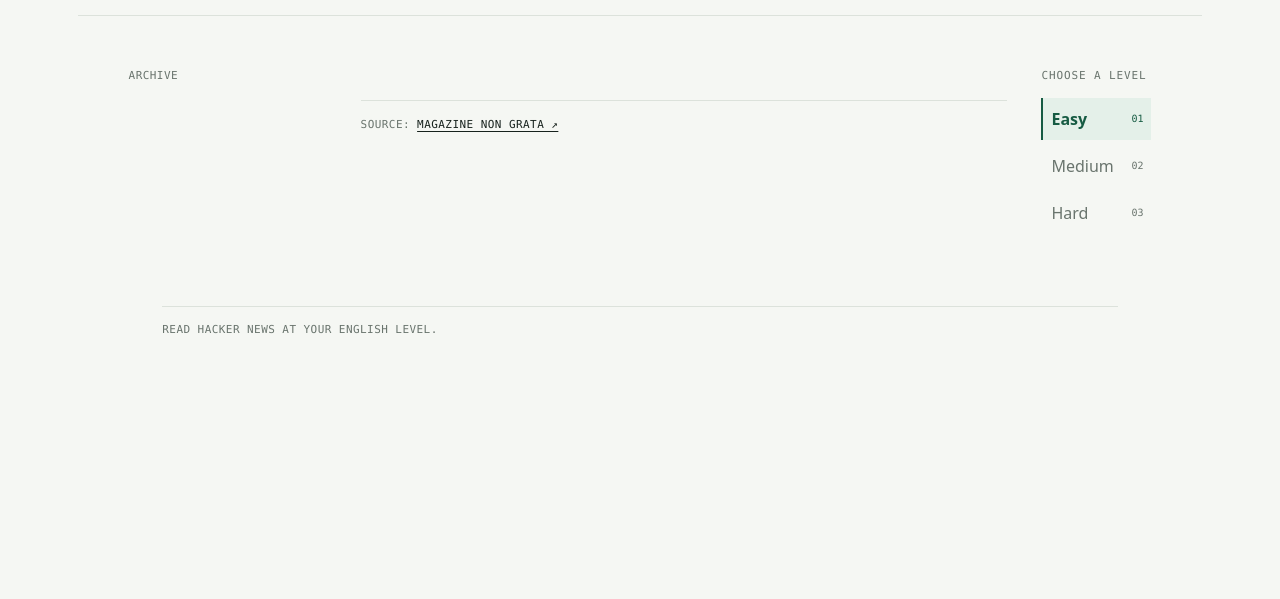
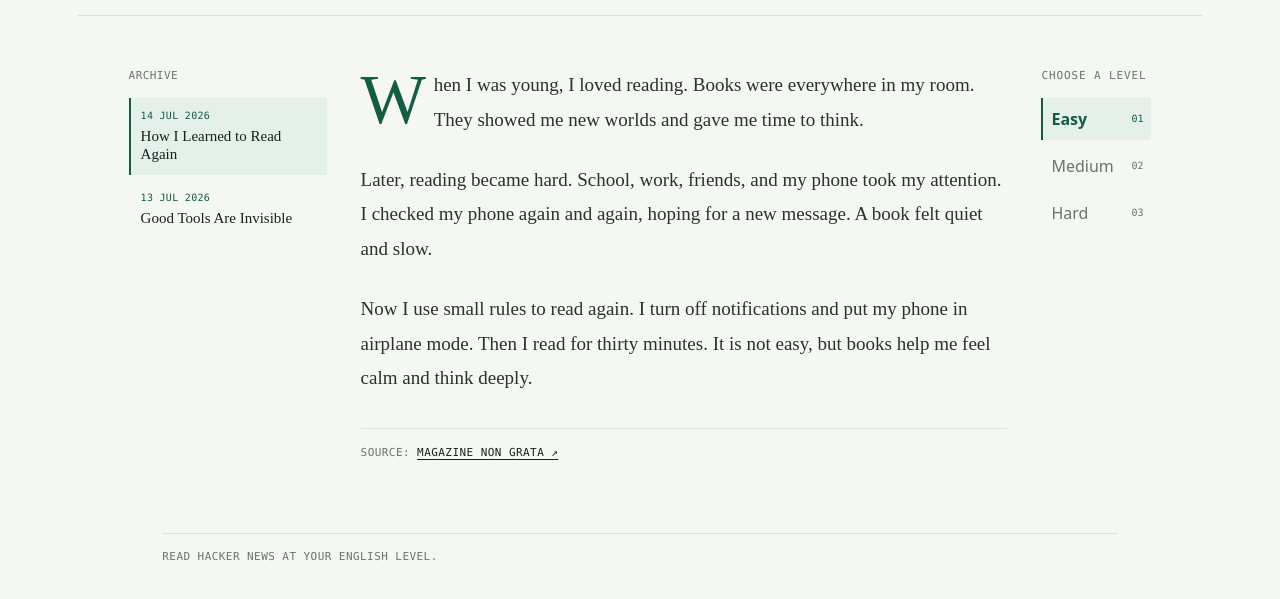
Before and after one commit to abnerzhao/hn-reader, a plain HTML site: page index.html in a window 1280 px wide. Shown: the part 55-654 px from the top of the page. Drawn offline with Linux system fonts and the light colour scheme.

Commit message:
修复静态文章数据加载路径

```diff
--- a/index.html
+++ b/index.html
@@ -104,7 +104,7 @@
     <footer class="footer">Read Hacker News at your English level.</footer>
   </main>
 
-  <script src="content/articles.js"></script>
+  <script src="content/articles/articles.js"></script>
   <script>
     const articles = window.HN_READER_ARTICLES;
     const levelButtons = document.querySelectorAll('[data-level]');
```
